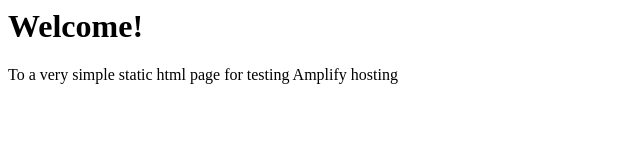
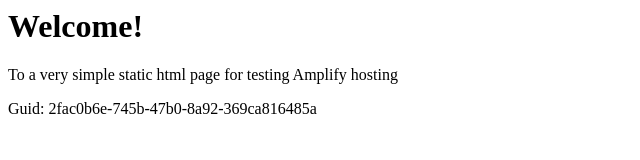
Before and after one commit to aws-aemilia-sin/Github-PR-Commit-Integration-Test-DoNotTouch-GitHubAutoBuildCanaryTest-v1-preprod-ap-southeast-1, a website: page src/index.html in a window 1280 px wide. Shown: the whole page, without its empty margins (0-640 px from the left). Drawn offline with Linux system fonts and the light colour scheme.

Commit message:
commit from integ tests

```diff
--- a/src/index.html
+++ b/src/index.html
@@ -1,3 +1,5 @@
+
+
 <html lang="en">
 
 <head>
@@ -10,6 +12,6 @@
 <body>
     <h1>Welcome!</h1>
     <p>To a very simple static html page for testing Amplify hosting</p>
-</body>
+    <p>Guid: 2fac0b6e-745b-47b0-8a92-369ca816485a</p></body>
 
 </html>
```
